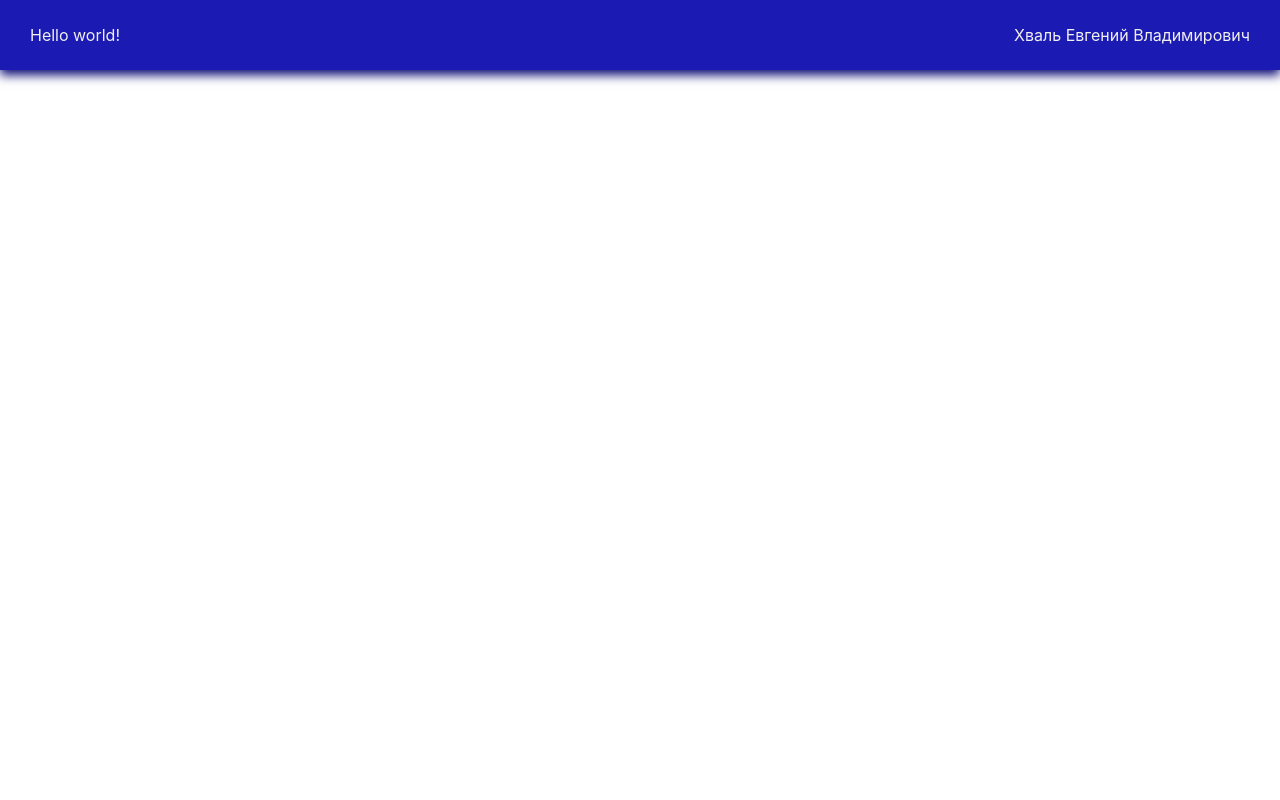
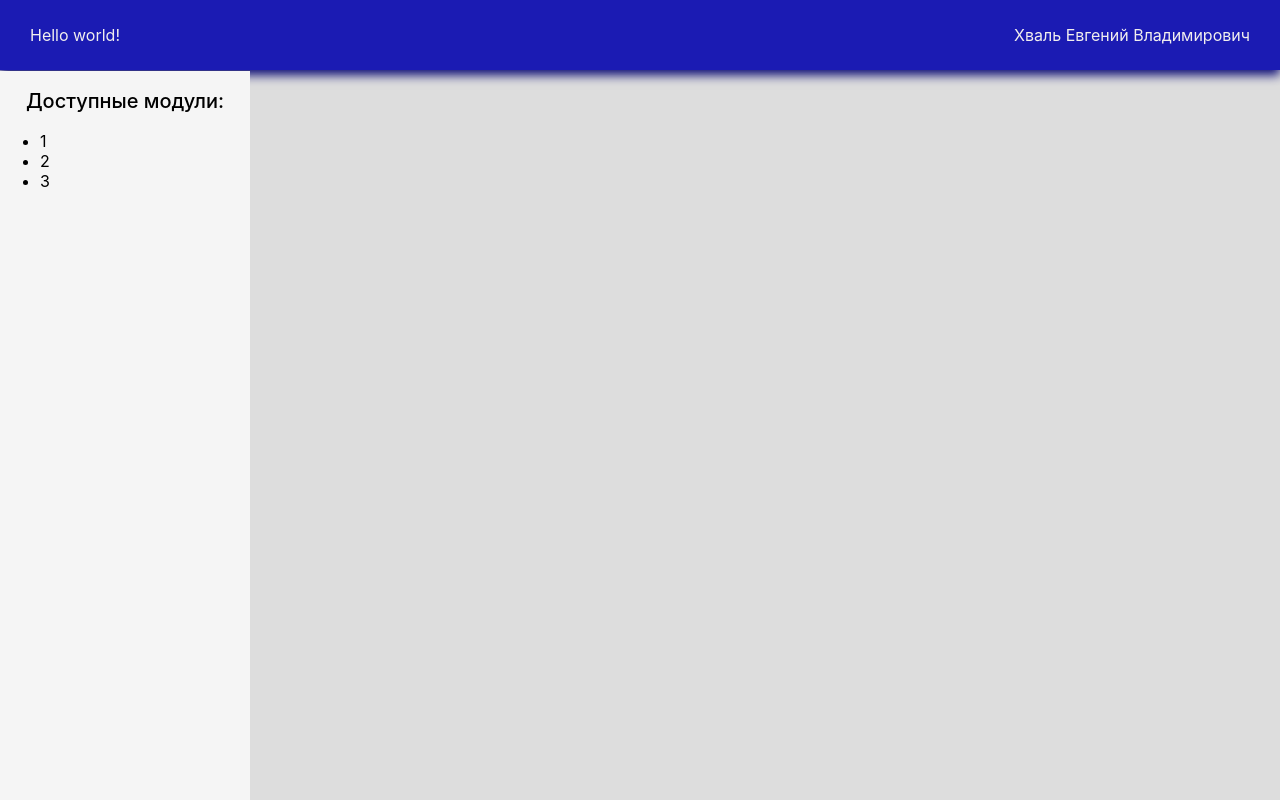
Before and after one commit to moxfalder/grca_realization, a React (Create React App) app in the folder frontend/: page / in a window 1280 px wide. Built offline with nearby package versions, Linux system fonts and the light colour scheme.

Commit message:
Подключение компонента sidebar

```diff
--- a/frontend/src/App.js
+++ b/frontend/src/App.js
@@ -2,11 +2,13 @@ import logo from "./logo.svg";
 import "./App.css";
 import { Component } from "react";
 import Header from "./Components/Header/header";
+import Sidebar from "./Components/Sidebar/sidebar";
 
 function App() {
   return (
     <div className="grcaApp">
       <Header />
+      <Sidebar />
     </div>
   );
 }
--- /dev/null
+++ b/frontend/src/Components/Sidebar/sidebar.css
@@ -0,0 +1,21 @@
+.sidebar {
+  background-color: #f5f5f5;
+  /* border: 1px solid black; */
+  height: 100%;
+  position: fixed;
+  top: 71px;
+  width: 250px;
+}
+
+.sidebar span {
+  display: block;
+  width: 95%;
+}
+
+.sidebar-title {
+  font-size: 1.25rem;
+  font-weight: 500;
+  line-height: 1.25rem;
+  margin: 20px auto;
+  text-align: center;
+}
--- /dev/null
+++ b/frontend/src/Components/Sidebar/sidebar.js
@@ -0,0 +1,20 @@
+import "./sidebar.css";
+
+function Sidebar() {
+  return (
+    <div className="sidebar">
+      <div className="sidebar-title">
+        Доступные модули:
+        <span></span>
+      </div>
+      <span></span>
+      <ul>
+        <li>1</li>
+        <li>2</li>
+        <li>3</li>
+      </ul>
+    </div>
+  );
+}
+
+export default Sidebar;
--- a/frontend/src/index.css
+++ b/frontend/src/index.css
@@ -3,6 +3,7 @@
 }
 
 body {
+  background-color: #dddddd;
   padding: 0px;
   margin: 0;
   font-family: -apple-system, BlinkMacSystemFont, "Segoe UI", "Roboto", "Oxygen",
```
